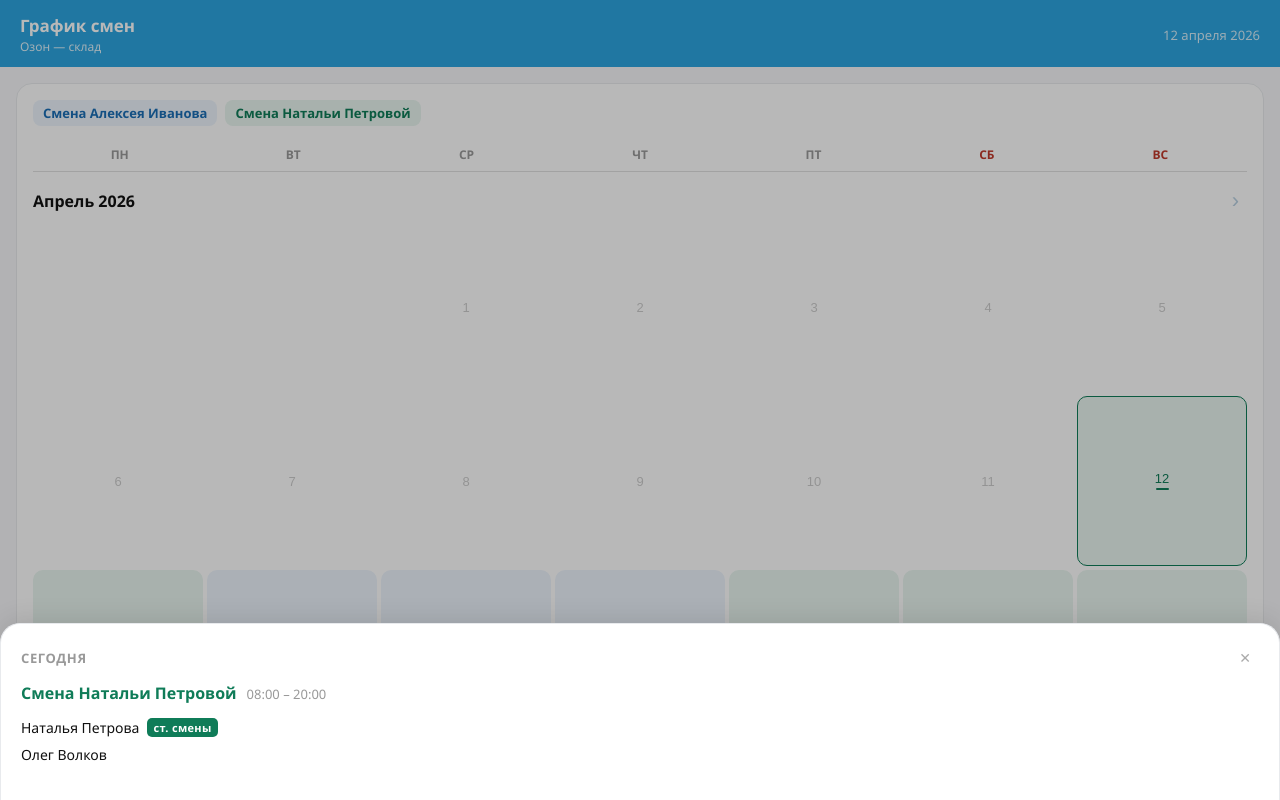
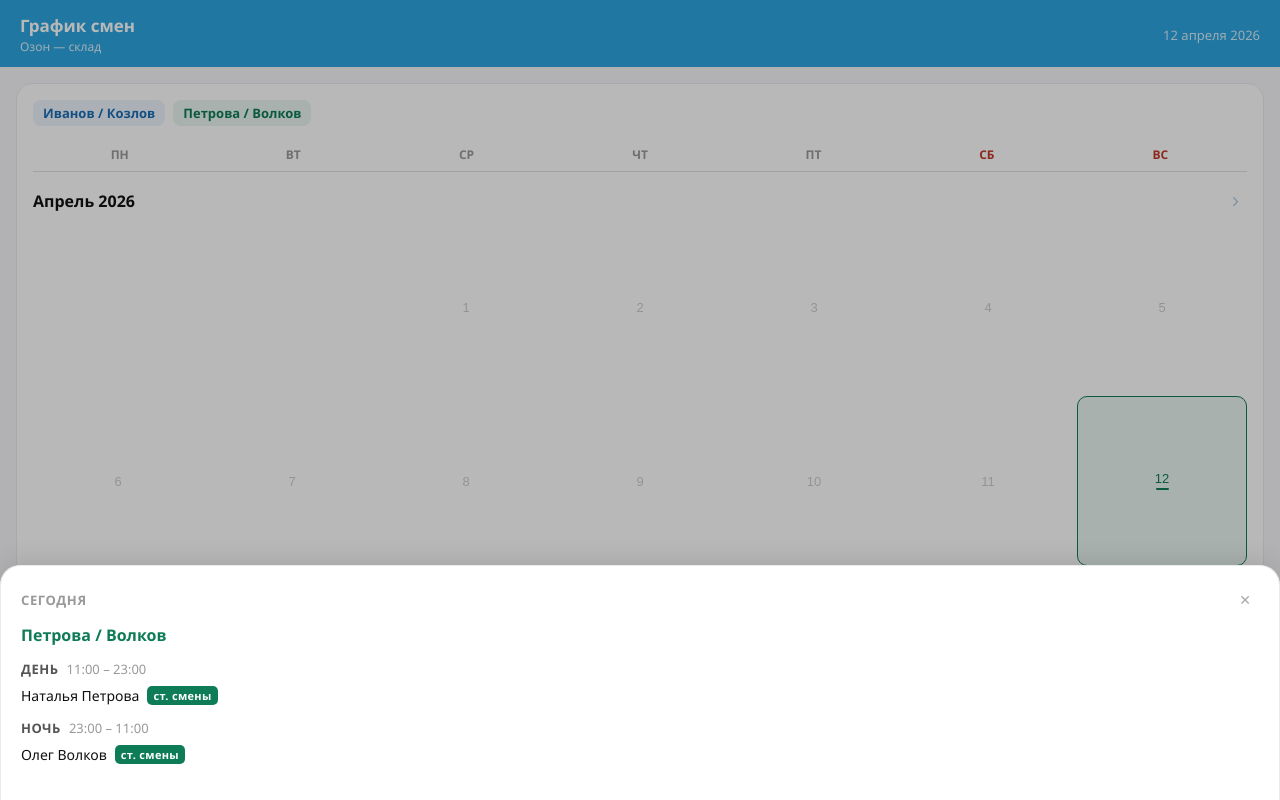
Before and after one commit to liketurbo/shift-app, a React (Vite) app: page / in a window 1280 px wide. Both pictures are taken after a click on the button "12". Shown: the top 800 px of the page. Built offline with nearby package versions, Linux system fonts and the light colour scheme.

Commit message:
Add night shifts

```diff
--- a/src/App.jsx
+++ b/src/App.jsx
@@ -49,8 +49,10 @@ export default function ShiftSchedule() {
     selectedDate.getMonth() === viewMonth;
 
   const shift = isSelectedInViewMonth ? CONFIG.groups[getGroupForDate(selectedDate)] : null;
-  const chief = shift?.supervisors.find(s => s.isChief);
-  const others = shift?.supervisors.filter(s => !s.isChief) ?? [];
+  const dayChief = shift?.day.supervisors.find(s => s.isChief);
+  const dayOthers = shift?.day.supervisors.filter(s => !s.isChief) ?? [];
+  const nightChief = shift?.night.supervisors.find(s => s.isChief);
+  const nightOthers = shift?.night.supervisors.filter(s => !s.isChief) ?? [];
 
   const isToday = selectedDate && isSameDay(selectedDate, today);
   const dateLabel = isToday
@@ -112,20 +114,44 @@ export default function ShiftSchedule() {
                 aria-label="Закрыть"
               >✕</button>
             </div>
-            <div className={styles["shift-card__header"]}>
-              <span className={styles["shift-card__name"]}>{getShiftName(shift)}</span>
-              <span className={styles["shift-card__hours"]}>{CONFIG.shiftHours}</span>
+            <div className={styles["shift-card__name"]}>{getShiftName(shift)}</div>
+
+            {/* Day sub-shift */}
+            <div className={styles["shift-card__subshift"]}>
+              <div className={styles["shift-card__subshift-header"]}>
+                <span className={styles["shift-card__subshift-label"]}>День</span>
+                <span className={styles["shift-card__hours"]}>{CONFIG.dayShiftHours}</span>
               </div>
               <div className={styles["shift-card__supervisors"]}>
                 <div className={styles["shift-card__supervisor"]}>
-                <span className={styles["shift-card__supervisor-name"]}>{chief.name}</span>
+                  <span className={styles["shift-card__supervisor-name"]}>{dayChief.name}</span>
                   <span className={styles["shift-card__chief-badge"]}>ст. смены</span>
                 </div>
-              {others.map(s => (
+                {dayOthers.map(s => (
                   <div key={s.name} className={styles["shift-card__supervisor"]}>
                     <span className={styles["shift-card__supervisor-name"]}>{s.name}</span>
                   </div>
                 ))}
+              </div>
+            </div>
+
+            {/* Night sub-shift */}
+            <div className={styles["shift-card__subshift"]}>
+              <div className={styles["shift-card__subshift-header"]}>
+                <span className={styles["shift-card__subshift-label"]}>Ночь</span>
+                <span className={styles["shift-card__hours"]}>{CONFIG.nightShiftHours}</span>
+              </div>
+              <div className={styles["shift-card__supervisors"]}>
+                <div className={styles["shift-card__supervisor"]}>
+                  <span className={styles["shift-card__supervisor-name"]}>{nightChief.name}</span>
+                  <span className={styles["shift-card__chief-badge"]}>ст. смены</span>
+                </div>
+                {nightOthers.map(s => (
+                  <div key={s.name} className={styles["shift-card__supervisor"]}>
+                    <span className={styles["shift-card__supervisor-name"]}>{s.name}</span>
+                  </div>
+                ))}
+              </div>
             </div>
           </div>
         )}
--- a/src/App.module.css
+++ b/src/App.module.css
@@ -137,16 +137,34 @@
   background: #f0f0f0;
 }
 
-.shift-card__header {
-  display: flex;
-  align-items: baseline;
-  gap: 10px;
+.shift-card__name {
+  font-size: 16px;
+  font-weight: 700;
   margin-bottom: 14px;
 }
 
-.shift-card__name {
-  font-size: 16px;
-  font-weight: 700;
+/* ── Sub-shifts (day / night) ── */
+.shift-card__subshift {
+  margin-bottom: 14px;
+}
+
+.shift-card__subshift:last-child {
+  margin-bottom: 0;
+}
+
+.shift-card__subshift-header {
+  display: flex;
+  align-items: baseline;
+  gap: 8px;
+  margin-bottom: 8px;
+}
+
+.shift-card__subshift-label {
+  font-size: 13px;
+  font-weight: 600;
+  color: #555;
+  text-transform: uppercase;
+  letter-spacing: 0.04em;
 }
 
 .shift-card__hours {
--- a/src/config.js
+++ b/src/config.js
@@ -8,22 +8,35 @@ export const CONFIG = {
   groups: [
     {
       id: 0,
-      supervisors: [
-        { name: "Алексей Иванов", nameGen: "Алексея Иванова", isChief: true },
-        { name: "Мария Сидорова", isChief: false },
-        { name: "Дмитрий Козлов", isChief: false },
-      ],
+      day: {
+        supervisors: [
+          { name: "Алексей Иванов", isChief: true },
+          { name: "Мария Сидорова", isChief: false },
+        ],
+      },
+      night: {
+        supervisors: [
+          { name: "Дмитрий Козлов", isChief: true },
+        ],
+      },
     },
     {
       id: 1,
-      supervisors: [
-        { name: "Наталья Петрова", nameGen: "Натальи Петровой", isChief: true },
-        { name: "Олег Волков", isChief: false },
-      ],
+      day: {
+        supervisors: [
+          { name: "Наталья Петрова", isChief: true },
+        ],
+      },
+      night: {
+        supervisors: [
+          { name: "Олег Волков", isChief: true },
+        ],
+      },
     },
   ],
 
-  shiftHours: "08:00 – 20:00",
+  dayShiftHours: "11:00 – 23:00",
+  nightShiftHours: "23:00 – 11:00",
 };
 
 export const DAYS_RU = ["Вс", "Пн", "Вт", "Ср", "Чт", "Пт", "Сб"];
--- a/src/utils.js
+++ b/src/utils.js
@@ -25,9 +25,14 @@ export function formatDateLong(date) {
   return `${date.getDate()} ${MONTHS_RU_GEN[date.getMonth()]} ${date.getFullYear()}`;
 }
 
+function lastName(fullName) {
+  return fullName.trim().split(/\s+/).at(-1);
+}
+
 export function getShiftName(group) {
-  const chief = group.supervisors.find(s => s.isChief);
-  return `Смена ${chief.nameGen}`;
+  const dayChief = group.day.supervisors.find(s => s.isChief);
+  const nightChief = group.night.supervisors.find(s => s.isChief);
+  return `${lastName(dayChief.name)} / ${lastName(nightChief.name)}`;
 }
 
 export function getDaysInMonth(year, month) {
```
Lines whose indentation alone changed are shown as unchanged.
